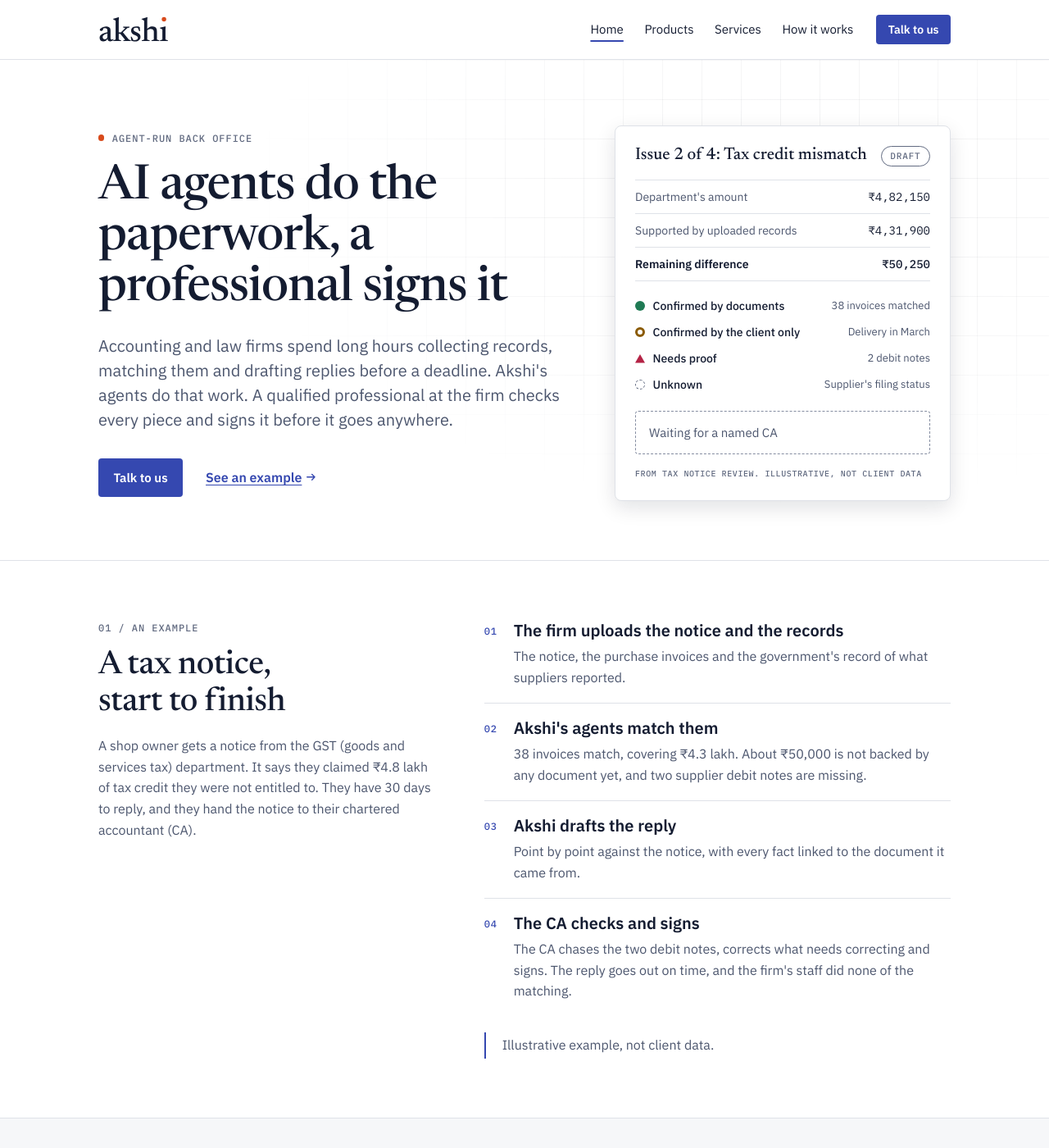
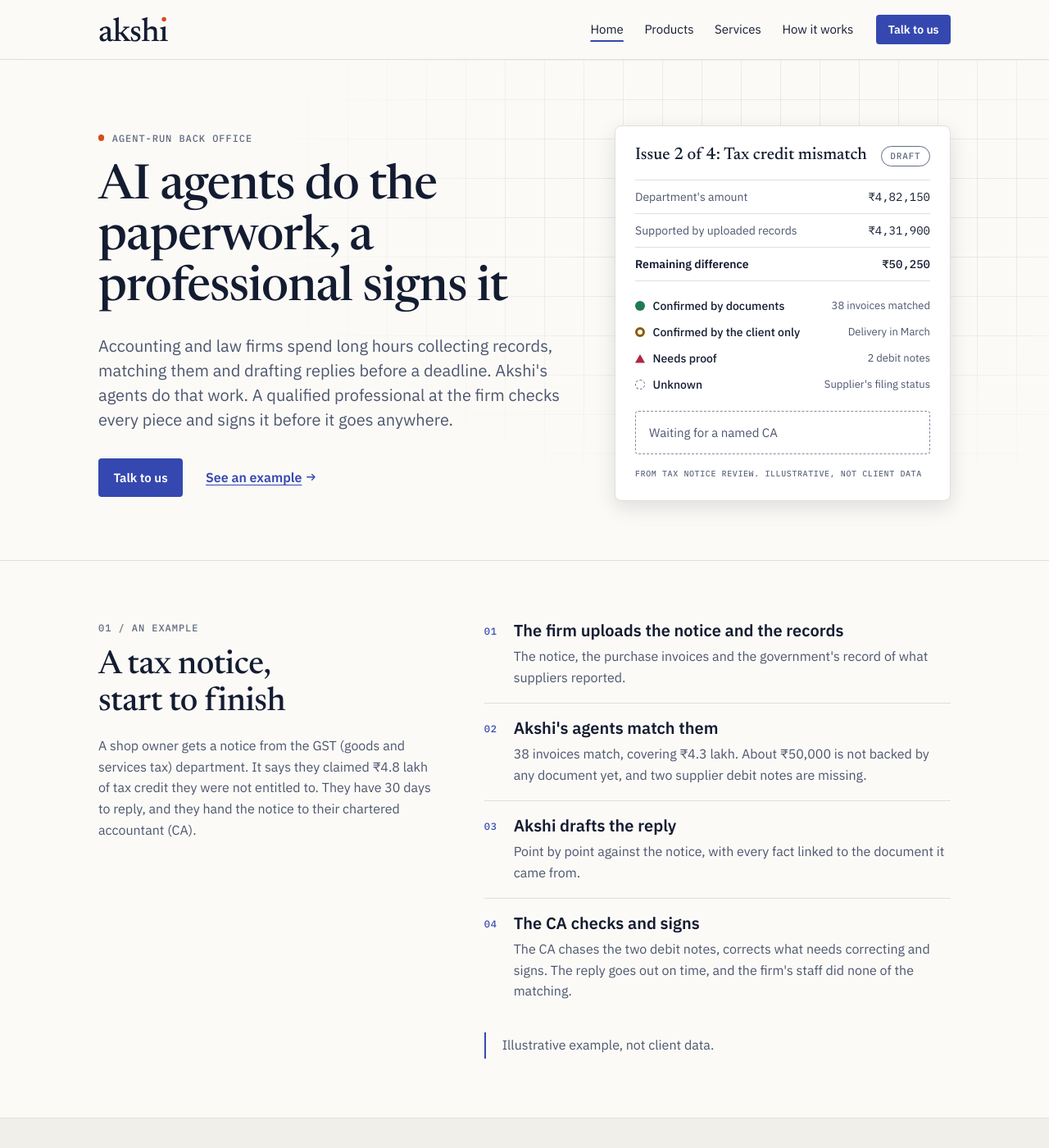
Before and after one commit to akshitech/akshitech.github.io, a Jekyll site: the page built from index.html, in a window 1280 px wide and 1400 px high. Shown: the whole window at 82% size. Built offline with Jekyll 4.4.1, drawn with Linux system fonts in a browser that asks for light colours.

Commit message:
Warm paper tone for the light theme, bands that separate, hero grid that shows

```diff
--- a/_sass/_tokens.scss
+++ b/_sass/_tokens.scss
@@ -1,12 +1,12 @@
 /* Tokens mirror design/akshi-design-system.pen. Components use these names only. */
 :root {
-  --bg: #FFFFFF;
-  --bg-subtle: #F6F7F9;
+  --bg: #FBFAF7;
+  --bg-subtle: #F1EFE9;
   --surface: #FFFFFF;
   --text: #141C31;
   --muted: #4C566E;
   --subtle: #626B81;
-  --border: #DFE2E8;
+  --border: #E2DFD7;
   --border-strong: #858DA1;
   --primary: #3548B0;
   --primary-hover: #29398F;
@@ -16,7 +16,7 @@
   --danger: #B42345;
   --focus: #4A5FCB;
   --accent: #D84A1B;
-  --grid-line: rgba(20, 28, 49, 0.06);
+  --grid-line: rgba(20, 28, 49, 0.085);
   --shadow-sheet: 0 8px 24px rgba(11, 16, 32, 0.12);
   --display: "Newsreader", "Iowan Old Style", Georgia, serif;
   --sans: "IBM Plex Sans", -apple-system, BlinkMacSystemFont, "Segoe UI", Roboto, Arial, sans-serif;
```
